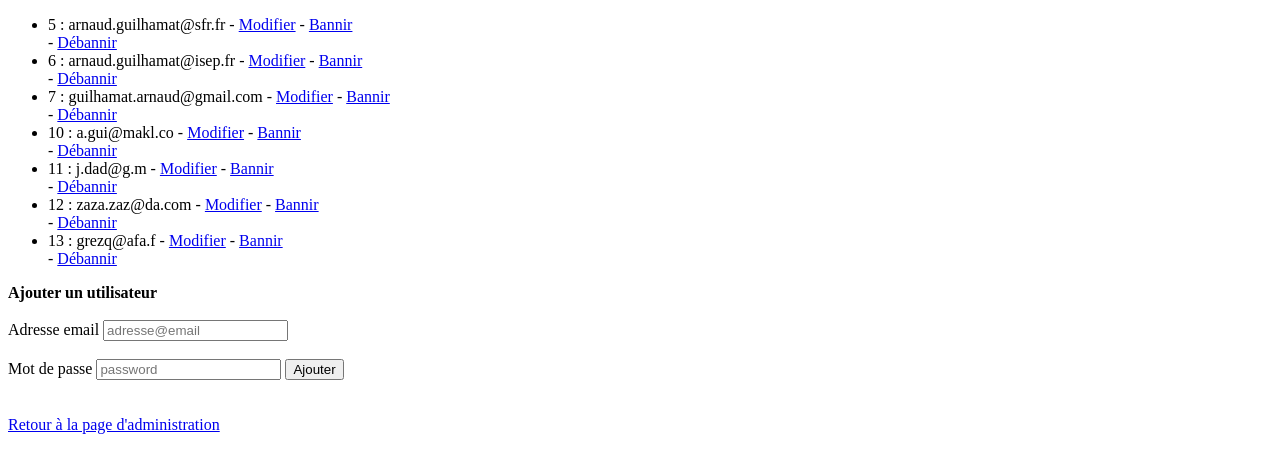
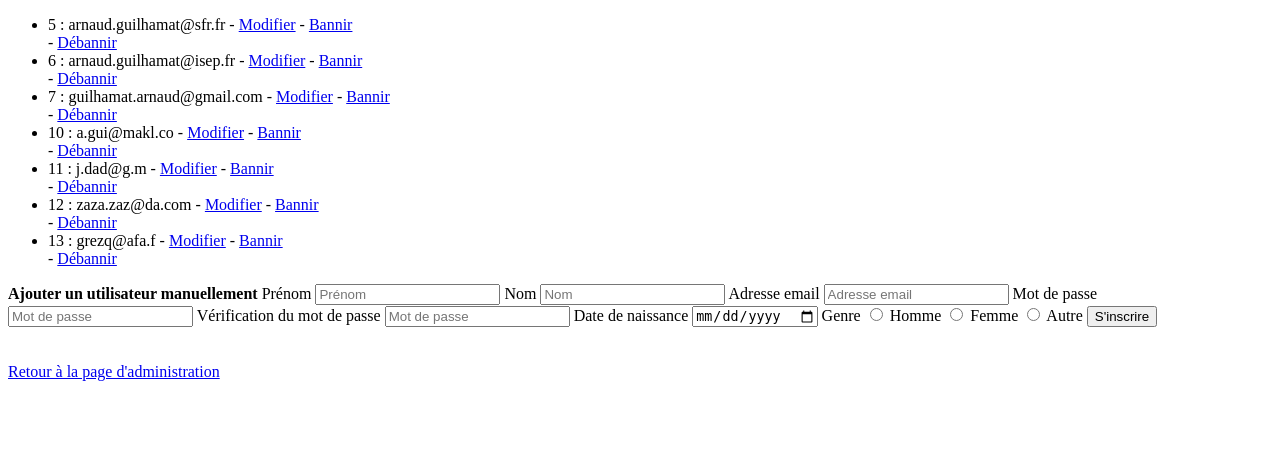
Before and after one commit to Pyraka/Site_web_G10D, a PHP site: page /APPmaster/manageUser.php in a window 1280 px wide. Shown: the top 473 px of the page. Run offline with PHP 8.4, Linux system fonts and the light colour scheme; data comes from the database, SQL or seed files in the repository.

Commit message:
Ajout par admin

```diff
--- a/adminSpace/secure/manageUser.php
+++ b/adminSpace/secure/manageUser.php
@@ -1,8 +1,42 @@
 <?php
 $bdd = new PDO('mysql:host=localhost;dbname=infinite_;charset=utf8', 'root', '');
-
+ //require "memberSpace/templates/header.php";
 
    //ajout d'un utilisateur
+
+   if (isset($_POST['submit']) && isset($_POST['firstName']) AND isset($_POST['lastName']) AND isset($_POST['email']) AND isset($_POST['userPassword']) AND isset($_POST['birthDate']) AND isset($_POST['gender']) AND ($_POST['mdp_verif'])==($_POST['userPassword'])) {
+
+      try {
+
+          // on vérifie que l'email n'est pas déjà utilisée
+          $requser = $bdd->prepare("SELECT * FROM user WHERE email = ?");
+          $requser->execute(array($_POST['email']));
+
+          $userexist = $requser->rowCount();
+          if($userexist != 0) {
+              echo "Cette adresse email est deja utilisé...";
+          }
+
+          else{
+
+            // on ajoute s'il n'y a pas deja cette adresse mail dans la bdd
+            $requser1 = $bdd->prepare("INSERT INTO user(firstName, lastName, email, birthDate, gender, userPassword, subDate, age) VALUES(?, ?, ?, ?, ?, ?, NOW(), ?)");
+            $requser1->execute(array($_POST['firstName'], $_POST['lastName'], $_POST['email'], $_POST['birthDate'], $_POST['gender'], md5($_POST['userPassword']), age($_POST['birthDate'])));
+
+            // On refait une requete maintenant que l'utilisateur a été ajouté
+            $requser->execute(array($_POST['email']));
+            $utilisateur = $requser->fetch();
+          }
+      }catch (PDOException $error) {
+            echo $error->getMessage();
+         }
+   }
+    else{
+        if (isset($_POST['submit'])) {
+            echo("Les mots de passe ne sont pas identiques");
+        }
+
+    }
 
    /*else if($_GET['submit']){
       $req =$bdd->prepare('INSERT INTO user(email, userPassword) VALUES(?,?) ');
@@ -10,7 +44,9 @@ $bdd = new PDO('mysql:host=localhost;dbname=infinite_;charset=utf8', 'root', '')
    }*/
 
    if(isset($_GET['ban'])){
-      //vérif si utilisateur déjà banni
+// fonction isBan en bas de la page
+
+   /*   //vérif si utilisateur déjà banni
       $ban = (int) $_GET['ban'];
       $allBan = $bdd ->prepare('SELECT * FROM ban WHERE idUser = ?');
       $allBan -> execute(array($ban));
@@ -18,7 +54,8 @@ $bdd = new PDO('mysql:host=localhost;dbname=infinite_;charset=utf8', 'root', '')
 
       if($banExist != 0){
          echo "Cette personne est déjà banni" ;
-      }
+      }*/
+      if (isBan($_GET['ban'])==true){ echo "Cette utilisateur est déjà bannis.";}
       //bannissment d'un utilisateur
       else{
       $ban = (int) $_GET['ban'];
@@ -54,16 +91,61 @@ $members = $bdd->query('SELECT * FROM user');
       <?php } ?>
    </ul>
 
-   <form method="get">
-      <strong> Ajouter un utilisateur</strong> <br></br>
-      <label for="email">Adresse email</label>
-      <input type="email" name="email" id="email" placeholder="adresse@email" required>  <br /><br />
-      <label for="password">Mot de passe </label>
-      <input type="password" name="password" placeholder="password">
-      <input type="submit" name="submit" value="Ajouter">
-   </form>
+   <form method="post">
+      <strong> Ajouter un utilisateur manuellement </strong>
+    <label for="firstName">Prénom</label>
+    <input type="text" name="firstName" id="firstName" placeholder="Prénom" required>
+    <label for="lastName">Nom</label>
+    <input type="text" name="lastName" id="lastName" placeholder="Nom" required>
+    <label for="email">Adresse email</label>
+    <input type="email" name="email" id="email" placeholder="Adresse email" required>
+    <label for="userPassword">Mot de passe</label>
+    <input type="password" name="userPassword" id="userPassword" placeholder="Mot de passe" required >
+    <label for="mdp_verif">Vérification du mot de passe</label>
+    <input type="password" name="mdp_verif" id="mdp_verif" placeholder="Mot de passe" required >
+    <span id='message'></span> <!-- permet d'insérer le message de vérification de mot de passe en js -->
+    <label for="birthDate">Date de naissance</label>
+    <input type="date" name="birthDate" id="birthDate" placeholder="dd/mm/aa" required>
+    <label for="gender">Genre</label>
+    <input type="radio" name="gender" value="Homme"> Homme
+    <input type="radio" name="gender" value="Femme"> Femme
+    <input type="radio" name="gender" value="Autre"> Autre
+    <input type="submit" name="submit" value="S'inscrire">
+</form>
 
    <br /><br />
    <a href="adminHome.php"> Retour à la page d'administration</a>
 </body>
 </html>
+
+<?php
+
+function isBan($id){
+    //include "configuration.php";
+    $bdd = new PDO('mysql:host=localhost;dbname=infinite_;charset=utf8', 'root', '');
+
+    $allBan = $bdd ->prepare('SELECT * FROM ban WHERE idUser = ?');
+    $allBan -> execute(array($id));
+     $banExist = $allBan->rowCount();
+
+      if($banExist != 0){
+        return true;
+      }
+}
+
+
+function age($date){
+    $birthYear = date('Y', strtotime($_POST['birthDate']));
+    $birthMonth = date('m', strtotime($_POST['birthDate']));
+    $todayYear = date('Y', strtotime(date('Y')));
+    $todayMonth = date('m', strtotime(date('m')));
+    $age = $todayYear - $birthYear;
+
+    if ( $todayMonth> $birthMonth ){
+        return ($age) ;
+    }
+    else{
+        return($age) - 1;
+    }
+}
+?>
```
Also changed, not shown: memberSpace/isBan.php (added, +13 -0 lines).
